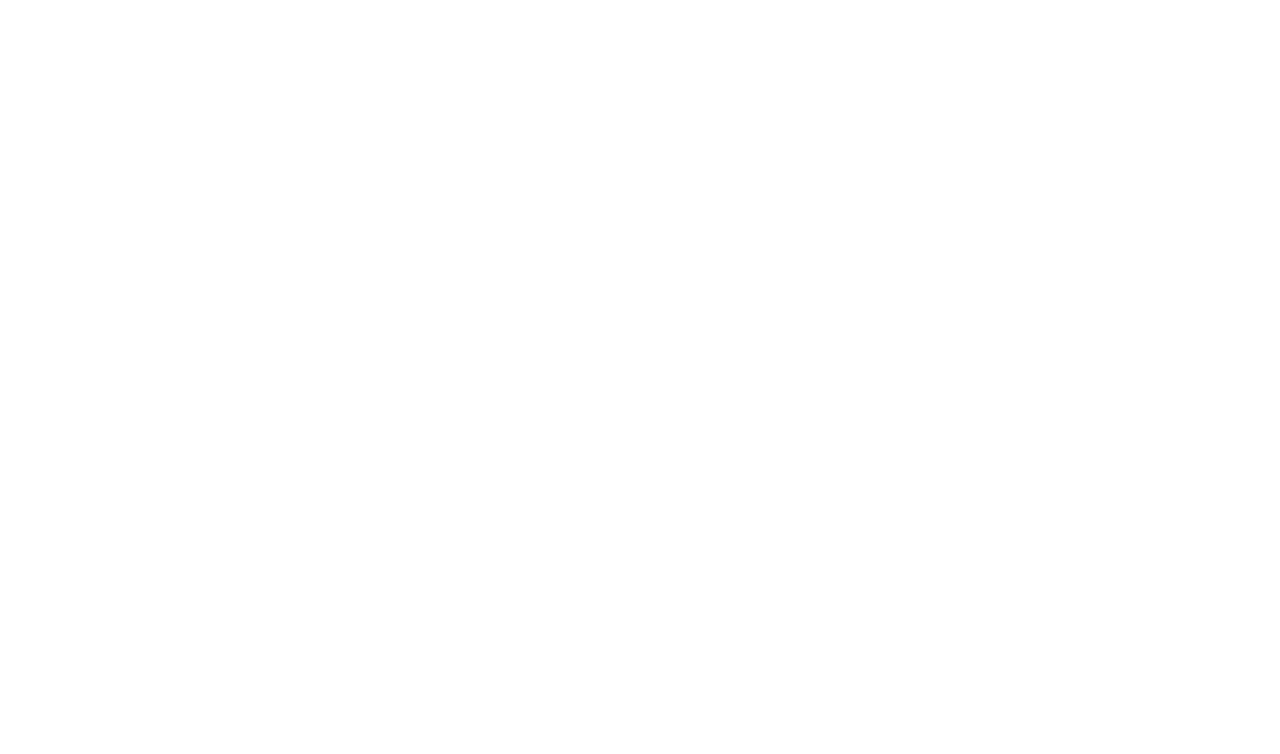
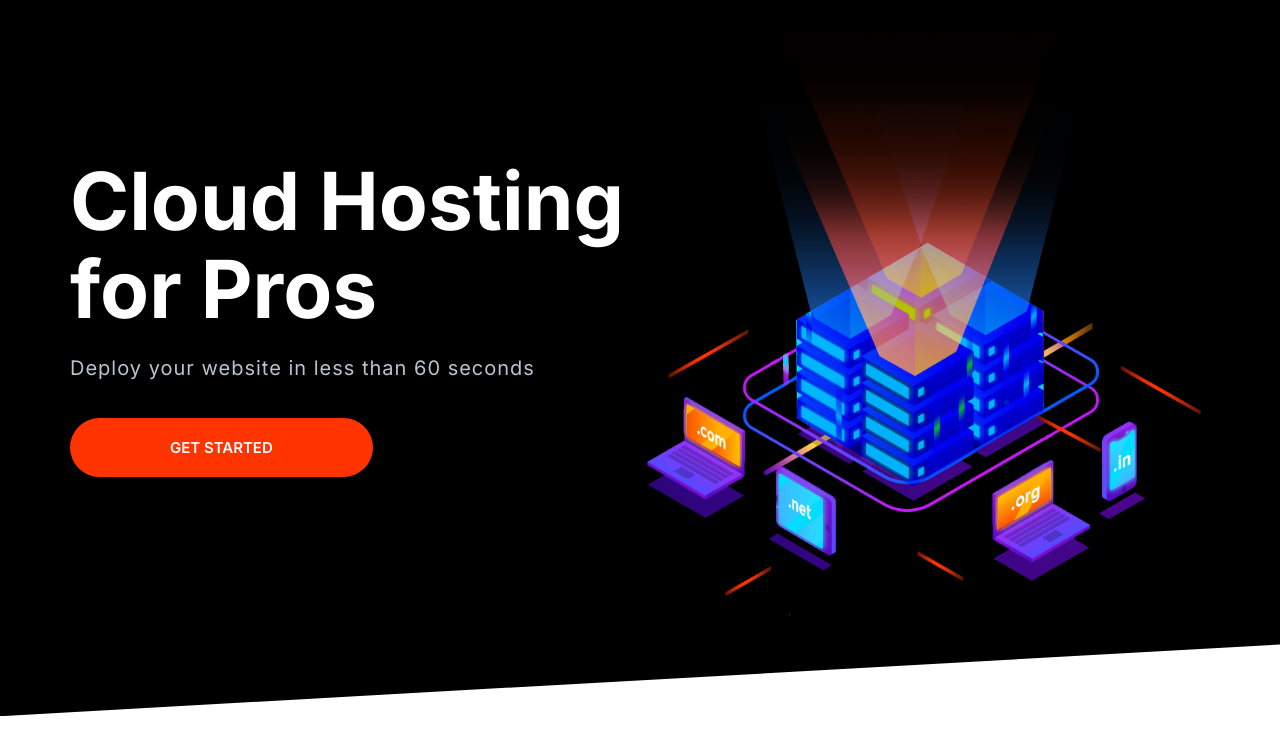
Before and after one commit to Abdulaziz-algharbi/Cloud-platform, a plain HTML site: page index.html in a window 1280 px wide. Drawn offline with Linux system fonts and the light colour scheme.

Commit message:
Build the Hero Component

```diff
--- a/css/styles.css
+++ b/css/styles.css
@@ -33,6 +33,7 @@
 h3 {
   color: var(--color-headings);
   margin-bottom: 1rem;
+  line-height: 1.1;
 }
 
 h1 {
@@ -692,3 +693,31 @@
     border: 0;
   }
 }
+
+/* Hero */
+
+.hero {
+  clip-path: polygon(0% 0%, 100% 0%, 100% 90%, 0% 100%);
+}
+
+.hero__tagline {
+  font-size: 2rem;
+  color: #b9c3cf;
+  letter-spacing: 1px;
+  margin: 2rem 0 5rem;
+}
+
+.hero__image {
+  width: 100%;
+}
+
+@media screen and (min-width: 768px) {
+  .hero {
+    padding-top: 0;
+  }
+
+  .hero__content {
+    text-align: left;
+    align-self: center;
+  }
+}
--- a/index.html
+++ b/index.html
@@ -17,5 +17,16 @@
     ></script>
     <link rel="stylesheet" href="css/styles.css" />
   </head>
-  <body></body>
+  <body>
+    <section class="block block--dark block--skewed-left hero">
+      <div class="container grid grid--1x2">
+        <header class="block__header hero__content">
+          <h1 class="block__heading">Cloud Hosting for Pros</h1>
+          <p class="hero__tagline">Deploy your website in less than 60 seconds</p>
+          <a href="" class="btn btn--accent btn--stretched">Get Started</a>
+        </header>
+        <img class="hero__image" src="images/banner.png" alt="">
+      </div>
+    </section>
+  </body>
 </html>
```
Also changed, not shown: images/banner.png (added).
